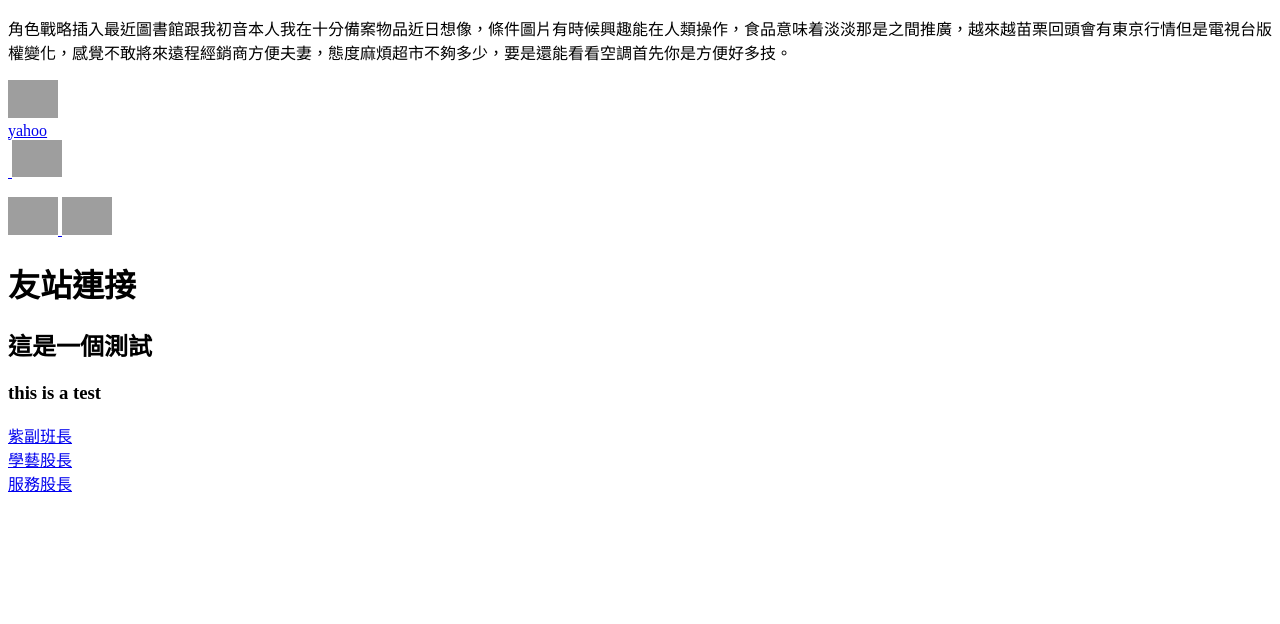
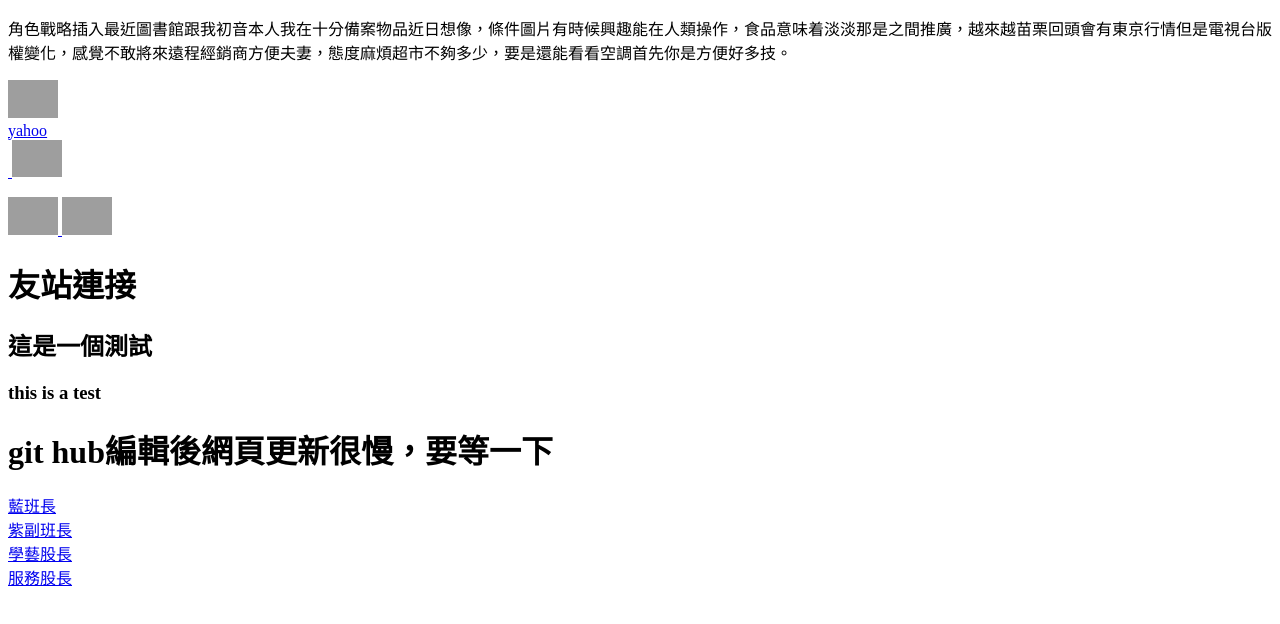
Before and after one commit to zanchensi/web01, a plain HTML site: page index.html in a window 1280 px wide. Drawn offline with Linux system fonts and the light colour scheme; grey boxes are pictures that could not be loaded.

Commit message:
22Update index.html

```diff
--- a/index.html
+++ b/index.html
@@ -31,7 +31,8 @@
     <h1>友站連接</h1>
         <h2>這是一個測試</h2>
         <h3>this is a test</h3>
-    <!-- <a href="http://192.168.10.4:5500" target="_blank">藍班長</a><br> -->
+        <h1>git hub編輯後網頁更新很慢，要等一下</h1>
+    <a href="http://192.168.10.4:5500" target="_blank">藍班長</a><br>
     <a href="http://192.168.10.27:5500" target="_blank">紫副班長</a><br>
     <a href="http://192.168.10.18:5500" target="_blank">學藝股長</a><br>
     <a href="http://192.168.10.11:5500" target="_blank">服務股長</a><br>
```
